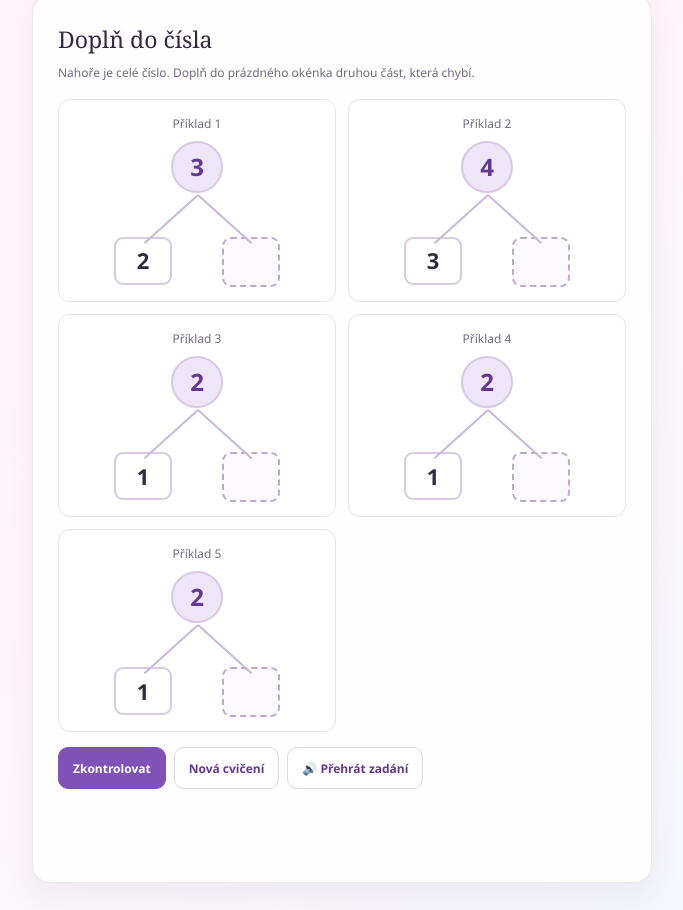
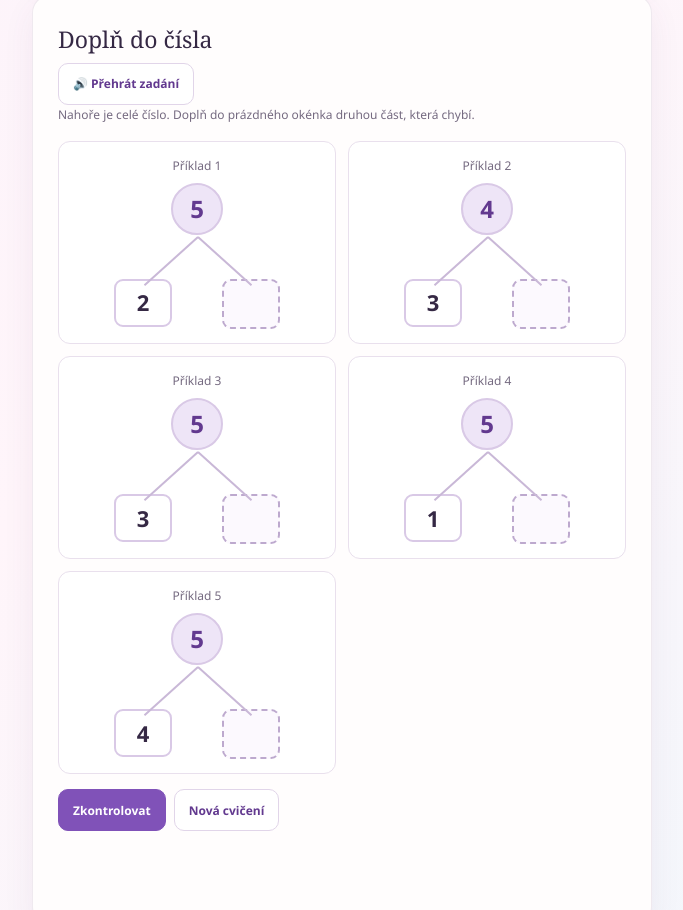
Before and after one commit to LucyV25/svet-malych-hvezd, a website: page matematika.html in a window 1280 px wide. Shown: the part 918-1828 px from the top of the page, without its empty margins (298-981 px from the left). Drawn offline with Linux system fonts and the light colour scheme.

Commit message:
matematika

```diff
--- a/matematika.html
+++ b/matematika.html
@@ -330,12 +330,12 @@
         </section>
         <section class="math-card" aria-labelledby="number-bonds-title" style="margin-top: 20px;">
             <h2 id="number-bonds-title">Doplň do čísla</h2>
+            <button class="secondary-button" id="read-number-bond-instructions" type="button">🔊 Přehrát zadání</button>
             <p class="card-intro">Nahoře je celé číslo. Doplň do prázdného okénka druhou část, která chybí.</p>
             <div class="bond-list" id="number-bond-exercises" aria-live="polite"></div>
             <div class="exercise-controls">
                 <button class="submit-button" id="check-number-bonds" type="button">Zkontrolovat</button>
                 <button class="secondary-button" id="new-number-bonds" type="button">Nová cvičení</button>
-                <button class="secondary-button" id="read-number-bond-instructions" type="button">🔊 Přehrát zadání</button>
                 <button class="secondary-button" id="stop-number-bond-speech" type="button" hidden>⏹ Zastavit</button>
             </div>
             <p class="toast" id="number-bond-status" role="status" aria-live="polite"></p>
@@ -481,16 +481,19 @@
             if (clearStatus) mathStatus.textContent = "";
         }
 
-        function makeNumberBond() {
-            const whole = randomInteger(2, maxNumber);
-            const given = randomInteger(1, whole - 1);
-            return { whole, given, missing: whole - given, input: null, row: null };
+        function createNumberBondPool() {
+            const bonds = [];
+            for (let whole = 2; whole <= maxNumber; whole += 1) {
+                for (let given = 1; given < whole; given += 1) {
+                    bonds.push({ whole, given, missing: whole - given, input: null, row: null });
+                }
+            }
+            return bonds;
         }
-
         function renderNumberBondExercises(clearStatus = true) {
             if (activeMathUtterance) stopNumberBondSpeech(false);
             numberBondSpeechStatus.textContent = "";
-            generatedNumberBonds = Array.from({ length: 5 }, makeNumberBond);
+            generatedNumberBonds = shuffled(createNumberBondPool()).slice(0, 5);
             numberBondExercises.replaceChildren();
             generatedNumberBonds.forEach((bond, index) => {
                 const row = document.createElement("article");
```
Also changed, not shown: anglictina.html (+1 -1 lines), cestina.html (+5 -5 lines).
